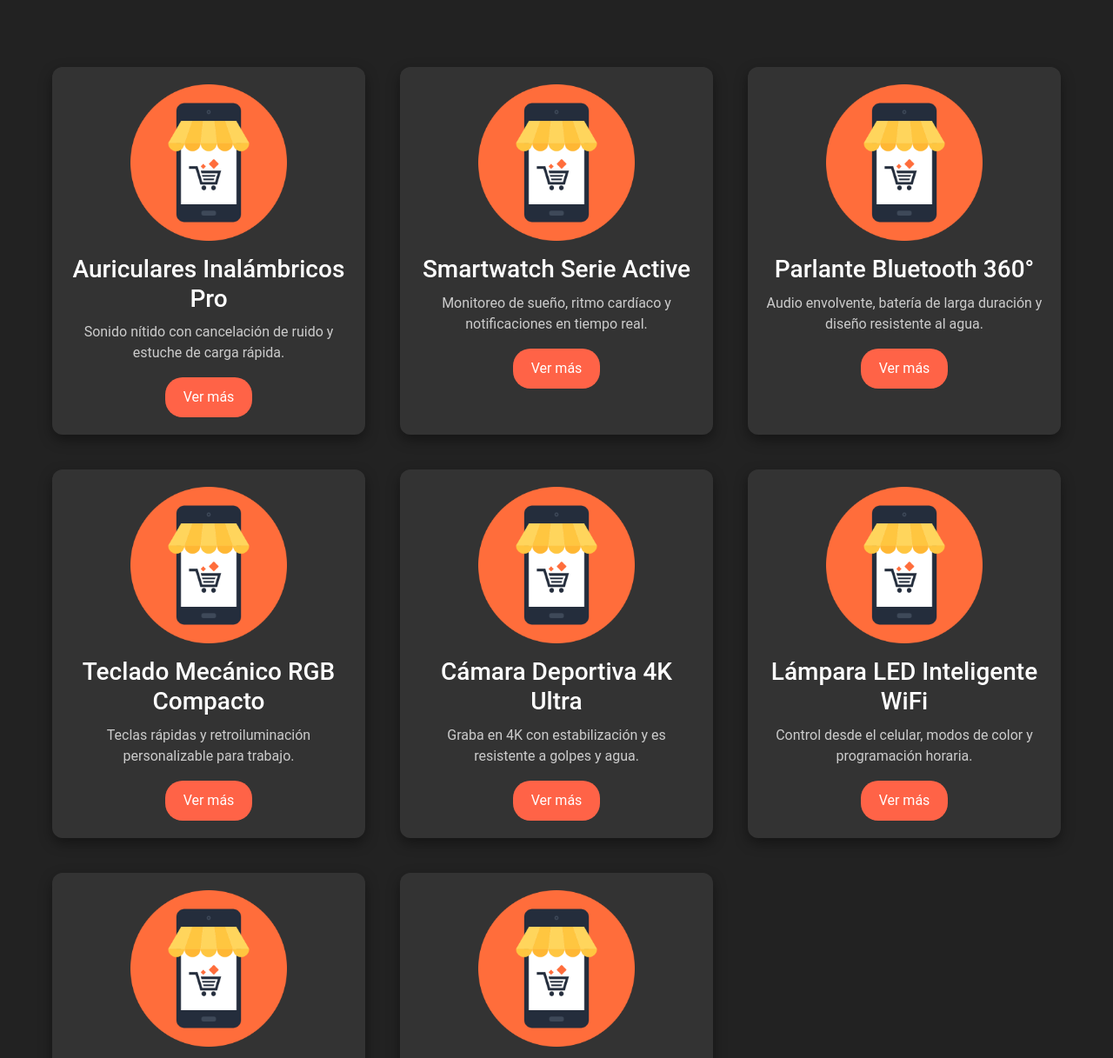
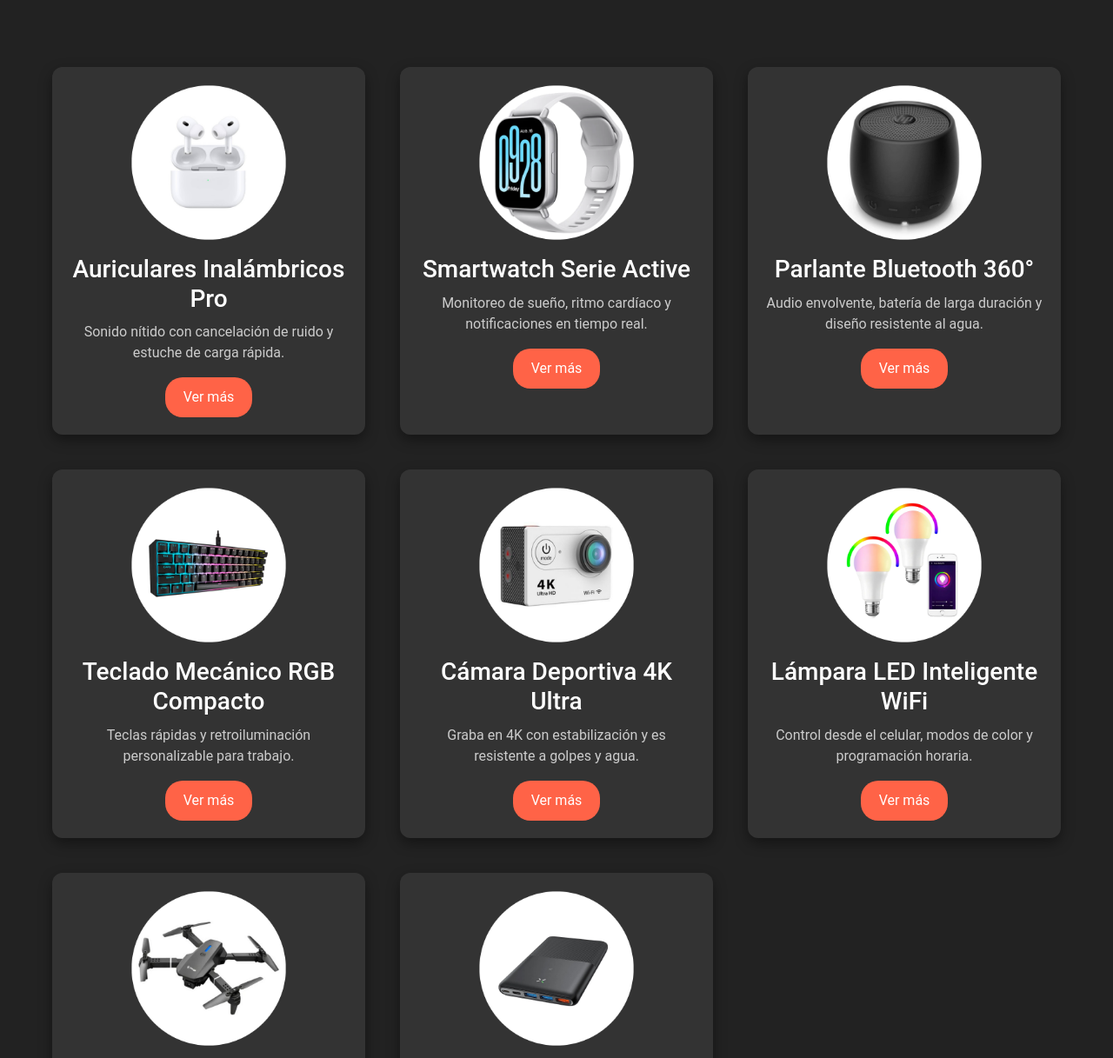
Before and after one commit to siriusharpei/coderhouse_comision96500, a plain HTML site: page pages/products.html in a window 1280 px wide. Shown: the part 126-1343 px from the top of the page at 87% size. Drawn offline with nearby package versions, Linux system fonts and the light colour scheme.

Commit message:
actualizacion de fotos

```diff
--- a/pages/products.html
+++ b/pages/products.html
@@ -61,56 +61,56 @@
 
             <div class="product-grid">
                 <article class="product-card">
-                    <img src="../img/product.png" alt="Producto 1">
+                    <img src="../img/producto_uno.png" alt="Producto 1">
                     <h3>Auriculares Inalámbricos Pro</h3>
                     <p>Sonido nítido con cancelación de ruido y estuche de carga rápida.</p>
                     <a href="#" class="btn">Ver más</a>
                 </article>
 
                 <article class="product-card">
-                    <img src="../img/product.png" alt="Producto 2">
+                    <img src="../img/producto_dos.png" alt="Producto 2">
                     <h3>Smartwatch Serie Active</h3>
                     <p>Monitoreo de sueño, ritmo cardíaco y notificaciones en tiempo real.</p>
                     <a href="#" class="btn">Ver más</a>
                 </article>
 
                 <article class="product-card">
-                    <img src="../img/product.png" alt="Producto 3">
+                    <img src="../img/producto_tres.png" alt="Producto 3">
                     <h3>Parlante Bluetooth 360°</h3>
                     <p>Audio envolvente, batería de larga duración y diseño resistente al agua.</p>
                     <a href="#" class="btn">Ver más</a>
                 </article>
 
                 <article class="product-card">
-                    <img src="../img/product.png" alt="Producto 4">
+                    <img src="../img/producto_cuatro.png" alt="Producto 4">
                     <h3>Teclado Mecánico RGB Compacto</h3>
                     <p>Teclas rápidas y retroiluminación personalizable para trabajo.</p>
                     <a href="#" class="btn">Ver más</a>
                 </article>
 
                 <article class="product-card">
-                    <img src="../img/product.png" alt="Producto 5">
+                    <img src="../img/producto_cinco.png" alt="Producto 5">
                     <h3>Cámara Deportiva 4K Ultra</h3>
                     <p>Graba en 4K con estabilización y es resistente a golpes y agua.</p>
                     <a href="#" class="btn">Ver más</a>
                 </article>
 
                 <article class="product-card">
-                    <img src="../img/product.png" alt="Producto 6">
+                    <img src="../img/producto_seis.png" alt="Producto 6">
                     <h3>Lámpara LED Inteligente WiFi</h3>
                     <p>Control desde el celular, modos de color y programación horaria.</p>
                     <a href="#" class="btn">Ver más</a>
                 </article>
 
                                 <article class="product-card">
-                    <img src="../img/product.png" alt="Producto 7">
+                    <img src="../img/producto_siete.png" alt="Producto 7">
                     <h3>Drone Mini con Cámara HD</h3>
                     <p>Liviano, plegable y con control de altura para vuelos estables.</p>
                     <a href="#" class="btn">Ver más</a>
                 </article>
 
                                 <article class="product-card">
-                    <img src="../img/product.png" alt="Producto 8">
+                    <img src="../img/producto_ocho.png" alt="Producto 8">
                     <h3>Powerbank Slim 20.000 mAh</h3>
                     <p>Carga rápida dual y diseño ultrafino para llevar en cualquier bolso.</p>
                     <a href="#" class="btn">Ver más</a>
```
Also changed, not shown: img/producto_cinco.png (added), img/producto_cuatro.png (added), img/producto_dos.png (added), img/producto_ocho.png (added), img/producto_seis.png (added), img/producto_siete.png (added), img/producto_tres.png (added), img/producto_uno.png (added), 2 other files.
